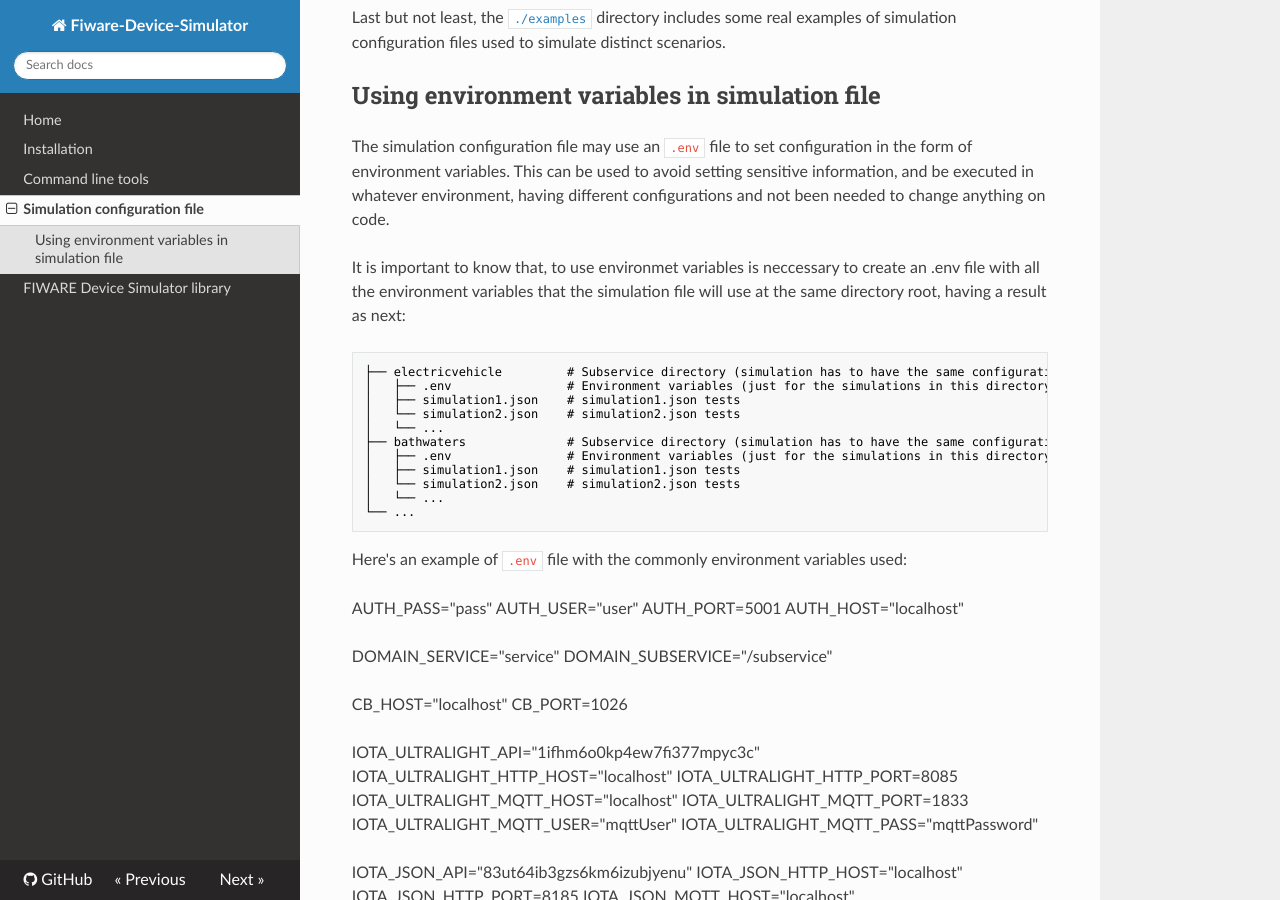
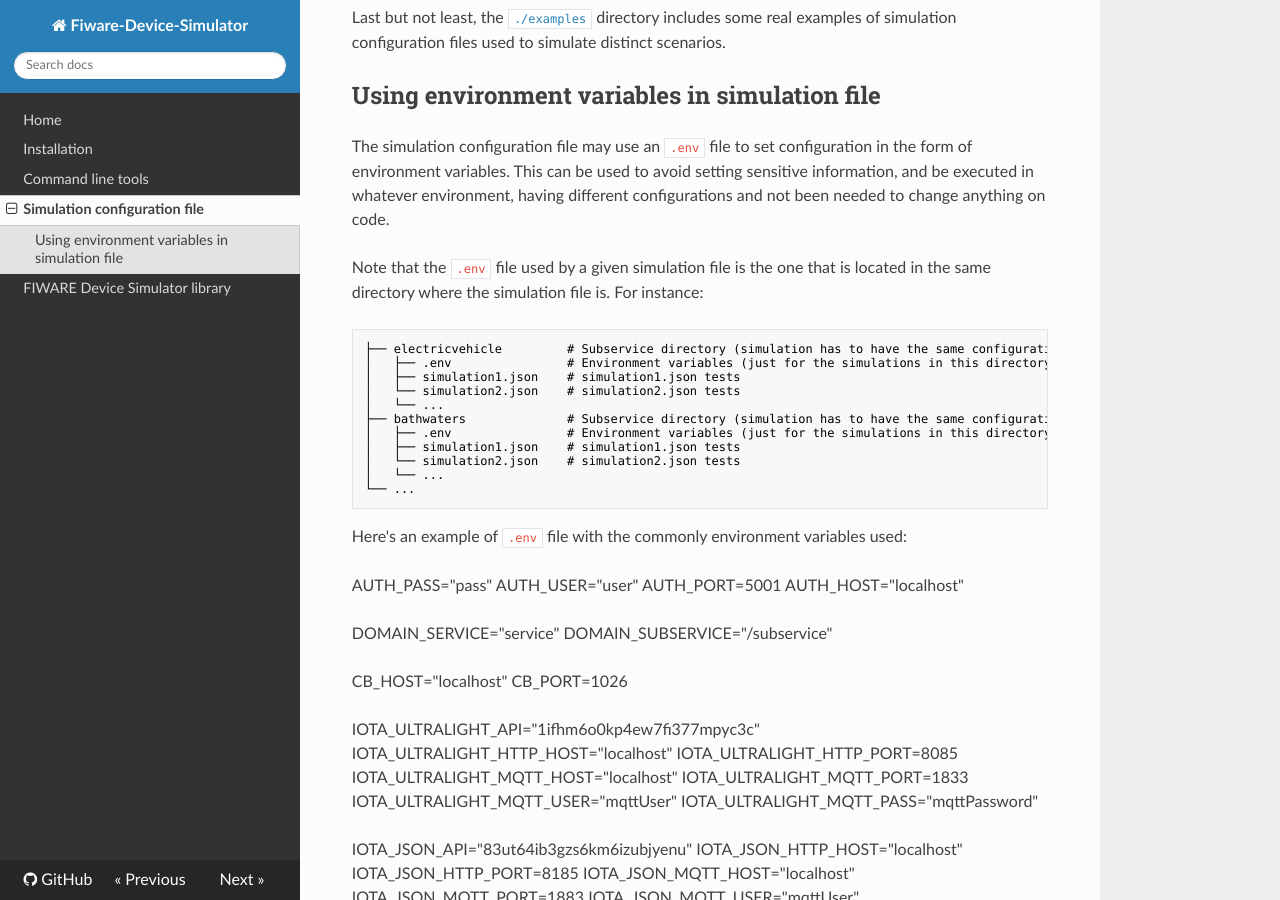
Before and after one commit to telefonicaid/fiware-device-simulator, an MkDocs documentation site: the page built from doc/manuals/simulation-configuration-file.md, in a window 1280 px wide and 900 px high, scrolled down 23106 px. Built offline with MkDocs 1.6.1, drawn with Linux system fonts in a browser that asks for light colours; nearby versions of some CDN libraries; comment, search, counter and statistics services are not loaded; old or Windows-style settings are respelled for this version of MkDocs.

Commit message:
Update doc/manuals/simulation-configuration-file.md
Co-authored-by: Fermín Galán Márquez <fgalan@users.noreply.github.com>

````diff
--- a/doc/manuals/simulation-configuration-file.md
+++ b/doc/manuals/simulation-configuration-file.md
@@ -523,7 +523,7 @@ Last but not least, the [`./examples`](https://github.com/telefonicaid/fiware-de
 The simulation configuration file may use an `.env` file to set configuration in the form of environment variables. This can be used to avoid setting
 sensitive information, and be executed in whatever environment, having different configurations and not been needed to change anything on code.
 
-It is important to know that, to use environmet variables is neccessary to create an .env file with all the environment variables that the simulation file will use at the same directory root, having a result as next:
+Note that the `.env` file used by a given simulation file is the one that is located in the same directory where the simulation file is. For instance:
 
 ``` tree
 ├── electricvehicle         # Subservice directory (simulation has to have the same configuration)
````
